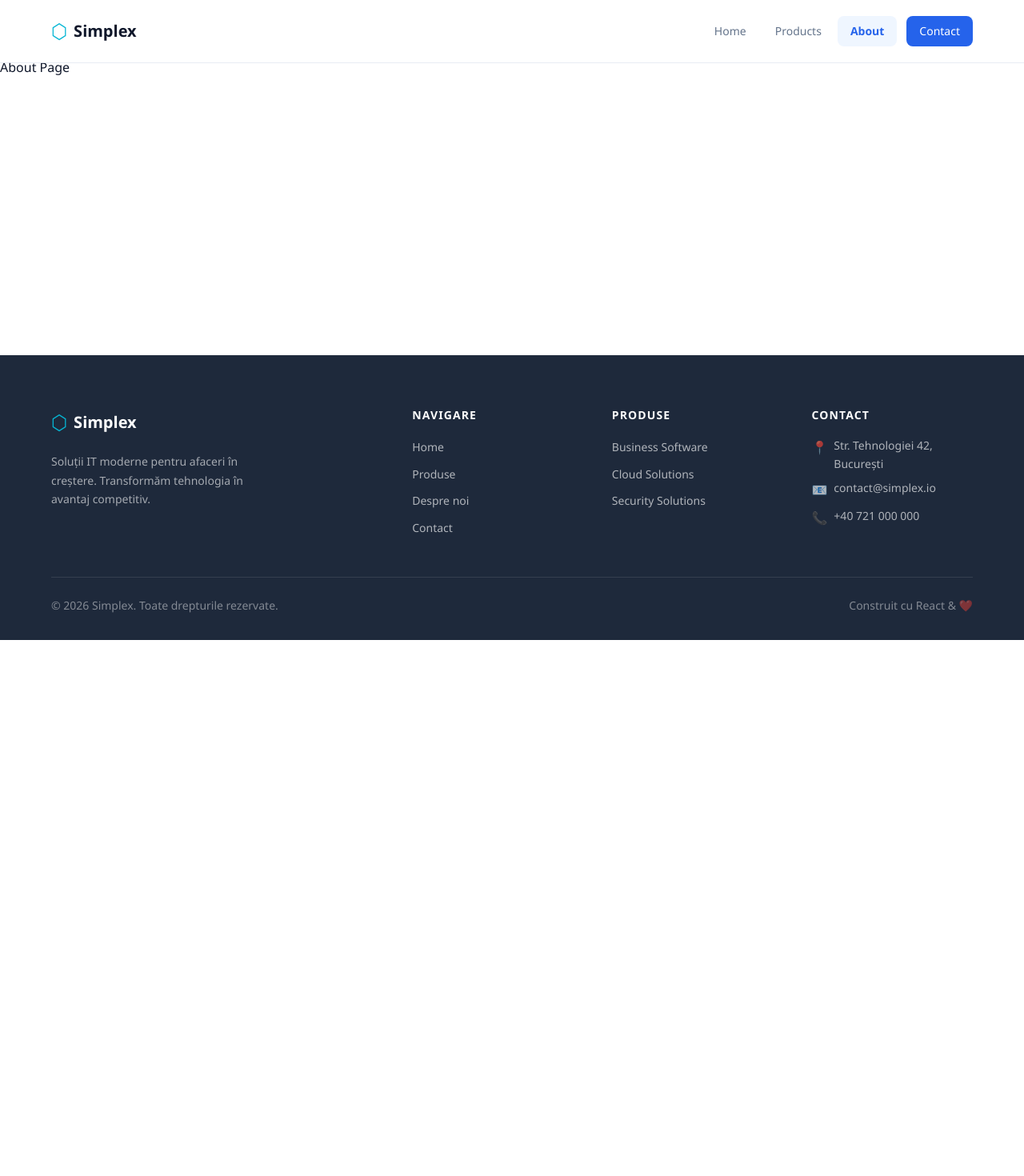
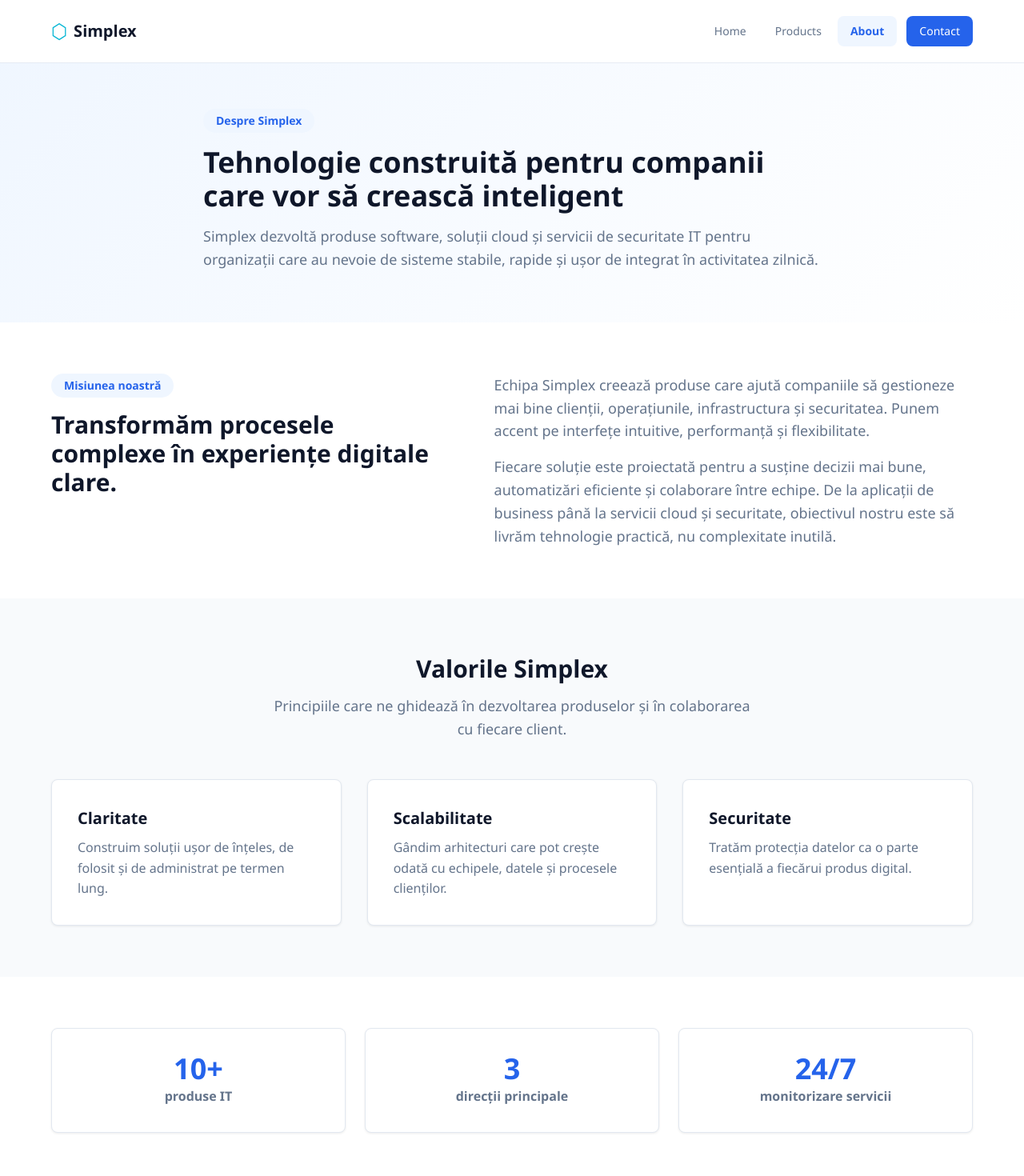
Before and after one commit to MisaGrib/Practica_2026-AplicatieWebSimplex, a React (Vite) app: page /about in a window 1280 px wide. Shown: the top 1470 px of the page at 80% size. Before the commit the page ends 800 px from the top, so only its background shows below. Built offline with nearby package versions, Linux system fonts and the light colour scheme.

Commit message:
Create about page for Simplex company profile

```diff
--- a/src/pages/About/About.css
+++ b/src/pages/About/About.css
@@ -0,0 +1,129 @@
+.about-page {
+  background-color: var(--color-white);
+}
+
+.about-hero {
+  background:
+    linear-gradient(135deg, rgba(239, 246, 255, 0.96), rgba(255, 255, 255, 1));
+}
+
+.about-hero__container {
+  max-width: 820px;
+}
+
+.about-page__label {
+  display: inline-flex;
+  align-items: center;
+  margin-bottom: var(--spacing-md);
+  padding: var(--spacing-xs) var(--spacing-md);
+  border-radius: var(--radius-full);
+  background-color: var(--color-primary-light);
+  color: var(--color-primary);
+  font-size: var(--font-size-sm);
+  font-weight: 700;
+}
+
+.about-hero h1 {
+  margin-bottom: var(--spacing-md);
+  color: var(--color-dark);
+  font-size: var(--font-size-4xl);
+  line-height: 1.15;
+}
+
+.about-hero p {
+  color: var(--color-gray);
+  font-size: var(--font-size-lg);
+}
+
+.about-story {
+  display: grid;
+  grid-template-columns: 0.9fr 1.1fr;
+  gap: var(--spacing-3xl);
+  align-items: start;
+}
+
+.about-story h2 {
+  color: var(--color-dark);
+  font-size: var(--font-size-3xl);
+  line-height: 1.2;
+}
+
+.about-story__content {
+  display: grid;
+  gap: var(--spacing-md);
+}
+
+.about-story__content p {
+  color: var(--color-gray);
+  font-size: var(--font-size-lg);
+}
+
+.about-card {
+  height: 100%;
+  padding: var(--spacing-xl);
+  border: 1px solid var(--color-border);
+  border-radius: var(--radius-md);
+  background-color: var(--color-white);
+  box-shadow: var(--shadow-sm);
+}
+
+.about-card h3 {
+  margin-bottom: var(--spacing-sm);
+  color: var(--color-dark);
+  font-size: var(--font-size-xl);
+}
+
+.about-card p {
+  color: var(--color-gray);
+}
+
+.about-stats {
+  display: grid;
+  grid-template-columns: repeat(3, 1fr);
+  gap: var(--spacing-lg);
+}
+
+.about-stat {
+  padding: var(--spacing-xl);
+  border: 1px solid var(--color-border);
+  border-radius: var(--radius-md);
+  background-color: var(--color-white);
+  text-align: center;
+  box-shadow: var(--shadow-sm);
+}
+
+.about-stat strong {
+  display: block;
+  margin-bottom: var(--spacing-xs);
+  color: var(--color-primary);
+  font-size: var(--font-size-4xl);
+  line-height: 1;
+}
+
+.about-stat span {
+  color: var(--color-gray);
+  font-weight: 700;
+}
+
+@media (max-width: 900px) {
+  .about-story,
+  .about-stats {
+    grid-template-columns: 1fr;
+  }
+}
+
+@media (max-width: 640px) {
+  .about-hero h1,
+  .about-stat strong {
+    font-size: var(--font-size-3xl);
+  }
+
+  .about-story h2 {
+    font-size: var(--font-size-2xl);
+  }
+
+  .about-card,
+  .about-stat {
+    padding: var(--spacing-lg);
+  }
+}
--- a/src/pages/About/About.jsx
+++ b/src/pages/About/About.jsx
@@ -1,6 +1,112 @@
-// Pagina despre companie — va fi completată în etapele următoare
+import './About.css'
+
+const values = [
+  {
+    title: 'Claritate',
+    description:
+      'Construim soluții ușor de înțeles, de folosit și de administrat pe termen lung.',
+  },
+  {
+    title: 'Scalabilitate',
+    description:
+      'Gândim arhitecturi care pot crește odată cu echipele, datele și procesele clienților.',
+  },
+  {
+    title: 'Securitate',
+    description:
+      'Tratăm protecția datelor ca o parte esențială a fiecărui produs digital.',
+  },
+]
+
+const stats = [
+  {
+    value: '10+',
+    label: 'produse IT',
+  },
+  {
+    value: '3',
+    label: 'direcții principale',
+  },
+  {
+    value: '24/7',
+    label: 'monitorizare servicii',
+  },
+]
+
 function About() {
-  return <div>About Page</div>
+  return (
+    <section className="about-page">
+      <div className="about-hero section">
+        <div className="container about-hero__container">
+          <span className="about-page__label">Despre Simplex</span>
+
+          <h1>Tehnologie construită pentru companii care vor să crească inteligent</h1>
+
+          <p>
+            Simplex dezvoltă produse software, soluții cloud și servicii de
+            securitate IT pentru organizații care au nevoie de sisteme stabile,
+            rapide și ușor de integrat în activitatea zilnică.
+          </p>
+        </div>
+      </div>
+
+      <div className="section">
+        <div className="container about-story">
+          <div>
+            <span className="about-page__label">Misiunea noastră</span>
+            <h2>Transformăm procesele complexe în experiențe digitale clare.</h2>
+          </div>
+
+          <div className="about-story__content">
+            <p>
+              Echipa Simplex creează produse care ajută companiile să gestioneze
+              mai bine clienții, operațiunile, infrastructura și securitatea.
+              Punem accent pe interfețe intuitive, performanță și flexibilitate.
+            </p>
+
+            <p>
+              Fiecare soluție este proiectată pentru a susține decizii mai bune,
+              automatizări eficiente și colaborare între echipe. De la aplicații
+              de business până la servicii cloud și securitate, obiectivul
+              nostru este să livrăm tehnologie practică, nu complexitate inutilă.
+            </p>
+          </div>
+        </div>
+      </div>
+
+      <div className="section section--gray">
+        <div className="container">
+          <div className="section-header">
+            <h2>Valorile Simplex</h2>
+            <p>
+              Principiile care ne ghidează în dezvoltarea produselor și în
+              colaborarea cu fiecare client.
+            </p>
+          </div>
+
+          <div className="grid-3">
+            {values.map((value) => (
+              <article className="about-card" key={value.title}>
+                <h3>{value.title}</h3>
+                <p>{value.description}</p>
+              </article>
+            ))}
+          </div>
+        </div>
+      </div>
+
+      <div className="section">
+        <div className="container about-stats">
+          {stats.map((stat) => (
+            <div className="about-stat" key={stat.label}>
+              <strong>{stat.value}</strong>
+              <span>{stat.label}</span>
+            </div>
+          ))}
+        </div>
+      </div>
+    </section>
+  )
 }
 
 export default About
```
